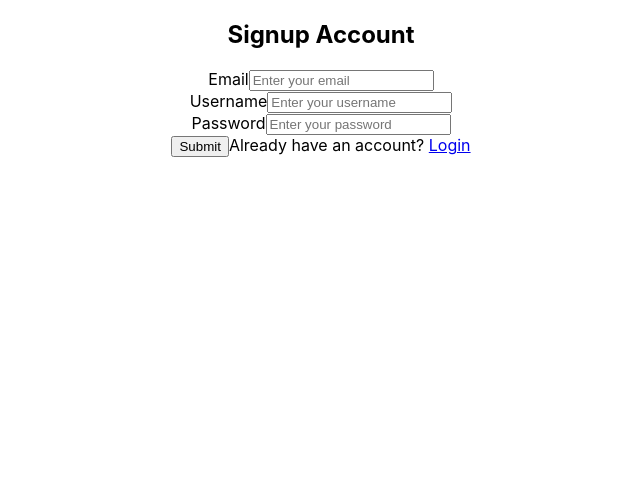
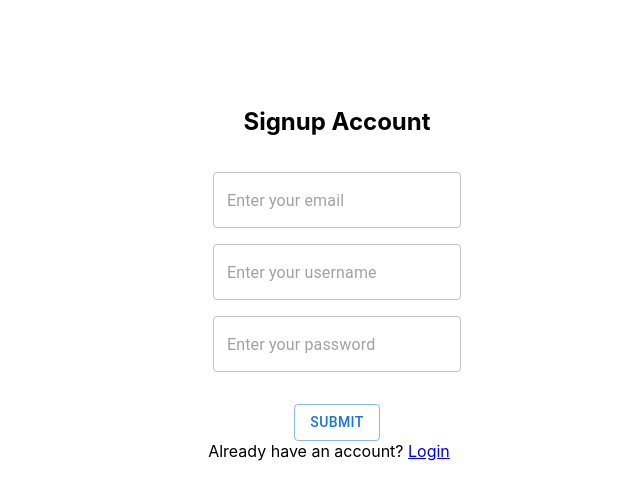
Before and after one commit to kaito-bot/Evento, a React (Create React App) app in the folder client/: page /signup in a window 1280 px wide. Shown: the top 500 px of the page, without its empty margins (319-959 px from the left). Built offline with nearby package versions, Linux system fonts and the light colour scheme.

Commit message:
styling of login and signup components

```diff
--- a/client/src/components/event-card.component.jsx
+++ b/client/src/components/event-card.component.jsx
@@ -54,7 +54,7 @@ export default function EventCard(props) {
           borderColor: "divider",
         }}
       >
-        Ticket
+        Get your Ticket
       </CardOverflow>
     </Card>
   );
--- a/client/src/pages/Login.jsx
+++ b/client/src/pages/Login.jsx
@@ -2,6 +2,9 @@ import React, { useState } from "react";
 import { Link, useNavigate } from "react-router-dom";
 import axios from "axios";
 import { ToastContainer, toast } from "react-toastify";
+import TextField from "@mui/material/TextField";
+import { Grid } from "@mui/material";
+import Button from "@mui/material/Button";
 
 const Login = () => {
   const navigate = useNavigate();
@@ -58,36 +61,56 @@ const Login = () => {
   };
 
   return (
-    <div className="form_container">
+    <Grid
+      container
+      direction="column"
+      alignItems="center"
+      justifyContent="center"
+      sx={{ m: 1, width: "100%", height: "100%" }}
+    >
+      <form onSubmit={handleSubmit}>
+        <Grid
+          container
+          direction="column"
+          alignItems="center"
+          justifyContent="center"
+          sx={{ m: 1, width: 500, height: 500 }}
+          spacing={2}
+        >
+          <Grid item>
             <h2>Login Account</h2>
-      <form onSubmit={handleSubmit}>
-        <div>
-          <label htmlFor="email">Email</label>
-          <input
+          </Grid>
+          <Grid item>
+            <TextField
               type="email"
               name="email"
               value={email}
               placeholder="Enter your email"
               onChange={handleOnChange}
             />
-        </div>
-        <div>
-          <label htmlFor="password">Password</label>
-          <input
+          </Grid>
+          <Grid item>
+            <TextField
               type="password"
               name="password"
               value={password}
               placeholder="Enter your password"
               onChange={handleOnChange}
             />
-        </div>
-        <button type="submit">Submit</button>
+          </Grid>
+          <Grid item>
+            <Button sx={{ mt: 2 }} variant="outlined" type="submit">
+              Submit
+            </Button>
+          </Grid>
+
           <span>
             Already have an account? <Link to={"/signup"}>Signup</Link>
           </span>
+        </Grid>
       </form>
       <ToastContainer />
-    </div>
+    </Grid>
   );
 };
 
--- a/client/src/pages/Signup.jsx
+++ b/client/src/pages/Signup.jsx
@@ -2,7 +2,9 @@ import React, { useState } from "react";
 import { Link, useNavigate } from "react-router-dom";
 import axios from "axios";
 import { ToastContainer, toast } from "react-toastify";
-
+import TextField from "@mui/material/TextField";
+import { Grid } from "@mui/material";
+import Button from "@mui/material/Button";
 const Signup = () => {
   const navigate = useNavigate();
   const [inputValue, setInputValue] = useState({
@@ -59,46 +61,65 @@ const Signup = () => {
   };
 
   return (
-    <div className="form_container">
+    <Grid
+      container
+      direction="column"
+      alignItems="center"
+      justifyContent="center"
+      sx={{ m: 1, width: "100%", height: "100%" }}
+    >
+      <form onSubmit={handleSubmit}>
+        <Grid
+          container
+          direction="column"
+          alignItems="center"
+          justifyContent="center"
+          sx={{ m: 1, width: 500, height: 500 }}
+          spacing={2}
+        >
+          <Grid item>
             <h2>Signup Account</h2>
-      <form onSubmit={handleSubmit}>
-        <div>
-          <label htmlFor="email">Email</label>
-          <input
+          </Grid>
+          <Grid item>
+            <TextField
               type="email"
               name="email"
               value={email}
               placeholder="Enter your email"
               onChange={handleOnChange}
             />
-        </div>
-        <div>
-          <label htmlFor="email">Username</label>
-          <input
+          </Grid>
+          <Grid item>
+            <TextField
               type="text"
               name="username"
               value={username}
               placeholder="Enter your username"
               onChange={handleOnChange}
             />
-        </div>
-        <div>
-          <label htmlFor="password">Password</label>
-          <input
+          </Grid>
+
+          <Grid item>
+            <TextField
               type="password"
               name="password"
               value={password}
               placeholder="Enter your password"
               onChange={handleOnChange}
             />
-        </div>
-        <button type="submit">Submit</button>
+          </Grid>
+          <Grid item>
+            <Button sx={{ mt: 2 }} variant="outlined" type="submit">
+              Submit
+            </Button>
+          </Grid>
           <span>
             Already have an account? <Link to={"/login"}>Login</Link>
           </span>
+        </Grid>
       </form>
       <ToastContainer />
-    </div>
+    </Grid>
   );
 };
 
```
Also changed, not shown: 1 other file (tests, documents, lock files or other folders). Lines whose indentation alone changed are shown as unchanged.
